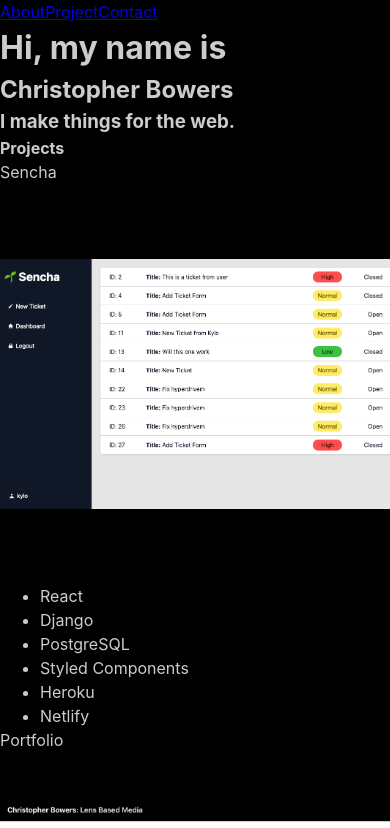
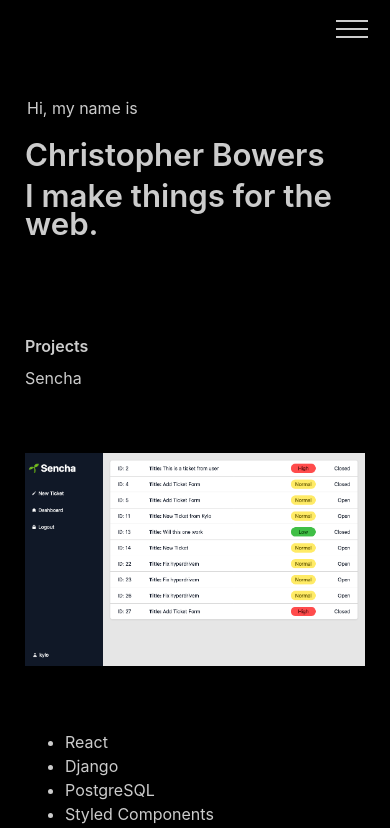
Before and after one commit to christopherbowers/christopherbowers-dev-portfolio, a Next.js app: page / in a window 390 px wide. Shown: the top 828 px of the page. Built offline with nearby package versions, Linux system fonts and the light colour scheme.

Commit message:
responsive nav

```diff
--- a/src/components/hero.js
+++ b/src/components/hero.js
@@ -1,8 +1,9 @@
+import styled from 'styled-components'
+
 export default function Hero() {
-
   const one = <h1>Hi, my name is</h1>
   const two = <h2 className='big-heading'>Christopher Bowers</h2>
-  const three = <h3 className='big-heading'>I make things for the web.</h3>
+  const three = <h3 className='medium-heading'>I make things for the web.</h3>
   // const four = (
   //   <>
   //     <p>
@@ -14,10 +15,33 @@
   const items = [one, two, three]
 
   return (
-    <>
+    <Wrapper>
       {items.map((item, i) => (
         <div key={i}>{item}</div>
       ))}
-    </>
+    </Wrapper>
   )
 }
+
+
+const Wrapper = styled.section`
+  padding: 100px 0;
+
+  h1 {
+    margin: 0 0 30px 4px;
+    font-size: clamp(var(--fz-sm), 5vw, var(--fz-md));
+    font-weight: 400;
+
+    @media (max-width: 480px) {
+      margin: 0 0 20px 2px;
+    }
+  }
+
+  h3 {
+    margin-top: 10px;
+    color: var(--slate);
+    line-height: 0.9;
+  }
+
+
+`
--- a/src/components/index.js
+++ b/src/components/index.js
@@ -1,7 +1,7 @@
-export { default as Nav } from './nav'
+export { default as Navbar } from './navbar'
 export { default as Footer } from './footer'
 export { default as Layout } from './layout'
-export { default as HeadMeta } from './head'
+export { default as Meta } from './meta'
 export { default as Hero } from './hero'
 export { default as Projects } from './projects'
 export { default as Contact } from './contact'
--- a/src/components/layout.js
+++ b/src/components/layout.js
@@ -1,14 +1,24 @@
-import { HeadMeta, Nav, Footer } from '@components/.'
+import { Meta, Navbar, Footer } from '@components/.'
 import GlobalStyle from '@styles/GlobalStyle'
+import styled from 'styled-components'
+
+const Wrapper = styled.div`
+  display: flex;
+  flex-direction: column;
+  min-height: 100vh;
+  justify-content: center;
+`
 
 export default function Layout({ children }) {
   return (
     <>
-    <HeadMeta />
-    <GlobalStyle />
-    <Nav />
-      { children }
-    <Footer />
+      <Meta />
+      <GlobalStyle />
+      <Wrapper>
+        <Navbar />
+          { children }
+        <Footer />
+      </Wrapper>
     </>
   )
 }
--- a/src/components/head.js
+++ b/src/components/meta.js
@@ -1,7 +1,7 @@
 import Head from 'next/head'
 // import data from '../data/data'
 
-export default function HeadMeta() {
+export default function Meta() {
 
   return (
     <Head>
--- a/src/components/nav.js
+++ /dev/null
@@ -1,15 +0,0 @@
-import Link from 'next/link'
-import { navLinks } from '@config'
-
-export default function Nav() {
-
-  return (
-    <>
-      {navLinks.map(({url, name}, i) => (
-        <Link key={i} href={url}>
-          <a>{name}</a>
-        </Link>
-      ))}
-    </>
-  )
-}
--- /dev/null
+++ b/src/components/navbar.js
@@ -0,0 +1,132 @@
+import { useState } from 'react'
+import Link from 'next/link'
+import { navLinks } from '@config'
+import styled from 'styled-components'
+
+export default function Navbar() {
+
+  const [isActive, setActive] = useState(false)
+
+  const handleToggle = () => {
+    setActive(!isActive);
+  }
+
+
+  return (
+    <Header>
+      <div className="site-header__wrapper">
+      <span></span>
+      <nav className="nav">
+      <button className="nav__toggle" aria-expanded="false" type="button" onClick={handleToggle}>
+        <svg viewBox="0 0 100 80" width="32" height="32">
+          <rect width="100" height="5"></rect>
+          <rect y="25" width="100" height="5"></rect>
+          <rect y="50" width="100" height="5"></rect>
+        </svg>
+      </button>
+      <ul className={isActive ? "nav__wrapper active" : "nav__wrapper"}>
+        {navLinks.map(({url, name}, i) => (
+          <li key={i} className="nav__item">
+            <Link href={url}>
+              <a>{name}</a>
+            </Link>
+          </li>
+        ))}
+        <li className="nav__item">
+        <a href="https://github.com/christopherbowers">
+          <svg xmlns="http://www.w3.org/2000/svg" viewBox="0 0 24 24" width="24" height="24"><path fill="none" d="M0 0h24v24H0z"/><path d="M12 2C6.475 2 2 6.475 2 12a9.994 9.994 0 0 0 6.838 9.488c.5.087.687-.213.687-.476 0-.237-.013-1.024-.013-1.862-2.512.463-3.162-.612-3.362-1.175-.113-.288-.6-1.175-1.025-1.413-.35-.187-.85-.65-.013-.662.788-.013 1.35.725 1.538 1.025.9 1.512 2.338 1.087 2.912.825.088-.65.35-1.087.638-1.337-2.225-.25-4.55-1.113-4.55-4.938 0-1.088.387-1.987 1.025-2.688-.1-.25-.45-1.275.1-2.65 0 0 .837-.262 2.75 1.026a9.28 9.28 0 0 1 2.5-.338c.85 0 1.7.112 2.5.337 1.912-1.3 2.75-1.024 2.75-1.024.55 1.375.2 2.4.1 2.65.637.7 1.025 1.587 1.025 2.687 0 3.838-2.337 4.688-4.562 4.938.362.312.675.912.675 1.85 0 1.337-.013 2.412-.013 2.75 0 .262.188.574.688.474A10.016 10.016 0 0 0 22 12c0-5.525-4.475-10-10-10z" fill="rgba(255,255,255,1)"/></svg>
+        </a>
+        </li>
+        </ul>
+        </nav>
+      </div>
+    </Header>
+  )
+}
+
+
+const Header = styled.header`
+  width: 100%;
+  position: fixed;
+  top: 0;
+  background: hsl(0, 0%, 0%, .75);
+  backdrop-filter: blur(10px);
+  z-index: 11;
+
+  ul { list-style-type: none;}
+
+  .site-header__wrapper {
+    padding-top: 1rem;
+    padding-bottom: 1rem;
+  }
+
+  @media (min-width: 600px) {
+    .site-header__wrapper {
+      justify-content: space-between;
+      display: flex;
+      align-items: center;
+      padding-top: 0;
+      padding-bottom: 0;
+    }
+  }
+
+  @media (min-width: 600px) {
+    .nav__wrapper {
+      display: flex;
+    }
+  }
+
+  @media (max-width: 599px) {
+    .nav__wrapper {
+      position: absolute;
+      top: 100%;
+      right: 0;
+      left: 0;
+      top: 0;
+      z-index: -1;
+      background: hsl(0, 0%, 0%, .9);
+      visibility: hidden;
+      opacity: 0;
+      transform: translateY(-100%);
+      transition: transform 0.3s ease-out, opacity 0.3s ease-out;
+    }
+
+    .nav__wrapper.active {
+      visibility: visible;
+      opacity: 1;
+      transform: translateY(0);
+    }
+  }
+
+  .nav__item {
+  padding: 1.5rem 1rem;
+  }
+
+  .nav__item a {
+    display: block;
+    text-decoration: none;
+    color: white;
+    transition: all 0.25s cubic-bezier(0.645, 0.045, 0.355, 1);
+  }
+
+  .nav__item a:hover {
+    border-bottom: 2px solid white;
+  }
+
+  .nav__toggle {
+    display: none;
+    background: transparent;
+    border: none;
+    fill: white;
+  }
+
+  @media (max-width: 599px) {
+    .nav__toggle {
+      display: block;
+      position: absolute;
+      right: 1rem;
+      top: 1rem;
+    }
+  }
+
+`
--- a/src/components/projects.js
+++ b/src/components/projects.js
@@ -1,7 +1,7 @@
 import { useEffect, useRef } from 'react'
-import { projects } from '../data/data'
+import { projects } from '@data/data'
 import Image from 'next/image'
-import { srConfig as config } from '../config'
+import { srConfig as config } from '@config'
 
 export default function Projects() {
 
@@ -32,7 +32,7 @@
 
           <p>{project.title}</p>
 
-          <div style={{width: '400px'}}>
+          <div>
             <Image src={project.imgUrl} alt={project.title} width="100%" height="100%" layout="responsive" objectFit="contain" />
           </div>
 
--- a/src/data/data.js
+++ b/src/data/data.js
@@ -1,17 +1,17 @@
 module.exports = {
-  githubUsername: "christopherbowers",
-  name: "Christopher Bowers",
-  designation: "Full-Stack Developer",
-  avatarUrl: "/avatar.jpg",
-  email: "c_bowers@me.com",
-  phone: "617-909-2161",
-  address: "Boston, MA",
+  githubUsername: 'christopherbowers',
+  name: 'Christopher Bowers',
+  designation: 'Full-Stack Developer',
+  avatarUrl: '/avatar.jpg',
+  email: 'c_bowers@me.com',
+  phone: '617-909-2161',
+  address: 'Boston, MA',
   projects: [
     {
-      title: "Sencha",
-      link: "https://sencha-app.netlify.app",
-      github: "https://github.com/christopherbowers/sencha",
-      imgUrl: "/sencha.png",
+      title: 'Sencha',
+      link: 'https://sencha-app.netlify.app',
+      github: 'https://github.com/christopherbowers/sencha',
+      imgUrl: '/sencha.png',
       description: '',
       tech: [
         'React',
@@ -20,48 +20,36 @@
         'Styled Components',
         'Heroku',
         'Netlify',
-      ]
+      ],
     },
     {
-      title: "Portfolio",
-      link: "https://photo.christopherbowers.net",
-      github: "https://github.com/christopherbowers/sencha",
-      imgUrl: "/portfolio.png",
+      title: 'Portfolio',
+      link: 'https://photo.christopherbowers.net',
+      github: 'https://github.com/christopherbowers/sencha',
+      imgUrl: '/portfolio.png',
       description: '',
-      tech: [
-        'React',
-        'Express',
-        'MongoDB',
-        'Heroku',
-      ]
+      tech: ['React', 'Express', 'MongoDB', 'Heroku'],
     },
     {
-      title: "drby",
-      link: "https://drby-app.herokuapp.com",
-      github: "https://github.com/christopherbowers/drby",
-      imgUrl: "/drby.png",
+      title: 'drby',
+      link: 'https://drby-app.herokuapp.com',
+      github: 'https://github.com/christopherbowers/drby',
+      imgUrl: '/drby.png',
       description: '',
-      tech: [
-        'React',
-        'Express',
-        'PostgreSQL',
-        'Heroku',
-        'Styled Components'
-      ]
+      tech: ['React', 'Express', 'PostgreSQL', 'Heroku', 'Styled Components'],
     },
   ],
   about: {
-    title:
-      "I make things for the web.",
+    title: 'I make things for the web.',
     description: [
-      "I'm a full stack software engineer with a background in design and photography. Motivated by a strong curiosity and determined desire to learn. With a combination of art and technical backgrounds I make teams better by mixing creativity with strategic problem solving."
+      "I'm a full stack software engineer with a background in design and photography. Motivated by a strong curiosity and determined desire to learn. With a combination of art and technical backgrounds I make teams better by mixing creativity with strategic problem solving.",
     ],
-    currentProject: "Sencha",
-    currentProjectUrl: "https://sencha-app.netlify.app",
+    currentProject: 'Sencha',
+    currentProjectUrl: 'https://sencha-app.netlify.app',
   },
-  resumeUrl: "",
+  resumeUrl: '',
   socialLinks: {
-    linkedin: "https://linkedin.com/in/christopher-bowers-dev",
-    github: "https://github.com/christopherbowers",
+    linkedin: 'https://linkedin.com/in/christopher-bowers-dev',
+    github: 'https://github.com/christopherbowers',
   },
-};
+}
--- a/src/pages/index.js
+++ b/src/pages/index.js
@@ -1,12 +1,17 @@
 import { Hero, Projects, Contact } from '@components/.'
+import styled from 'styled-components'
 
 export default function IndexPage() {
 
   return (
-    <>
+    <Wrapper>
       <Hero />
       <Projects />
       <Contact />
-    </>
+    </Wrapper>
   )
 }
+
+const Wrapper = styled.main`
+
+`
--- a/src/styles/GlobalStyle.js
+++ b/src/styles/GlobalStyle.js
@@ -27,9 +27,61 @@
   p, h1, h2, h3, h4, h5, h6 {
     overflow-wrap: break-word;
   }
+
+  h1,
+  h2,
+  h3,
+  h4,
+  h5,
+  h6 {
+    margin: 0 0 10px 0;
+    font-weight: 600;
+    line-height: 1.1;
+  }
+
+  .big-heading {
+    margin: 0;
+    font-size: clamp(30px, 8vw, 70px);
+  }
+
+  .medium-heading {
+    margin: 0;
+    font-size: clamp(25px, 8vw, 60px);
+  }
+
   #root, #__next {
     isolation: isolate;
   }
+
+  main {
+    margin: 0 auto;
+    width: 100%;
+    max-width: 1600px;
+    min-height: 100vh;
+    padding: 0 150px;
+
+    @media (max-width: 1080px) {
+      padding: 200px 100px;
+    }
+    @media (max-width: 768px) {
+      padding: 150px 50px;
+    }
+    @media (max-width: 480px) {
+      padding: 125px 25px;
+    }
+
+    @media (max-width: 1080px) {
+      padding: 0 100px;
+    }
+    @media (max-width: 768px) {
+      padding: 0 50px;
+    }
+    @media (max-width: 480px) {
+      padding: 0 25px;
+    }
+  }
+
+
 `
 
 export default GlobalStyle
```
Also changed, not shown: public/github.svg (added).
